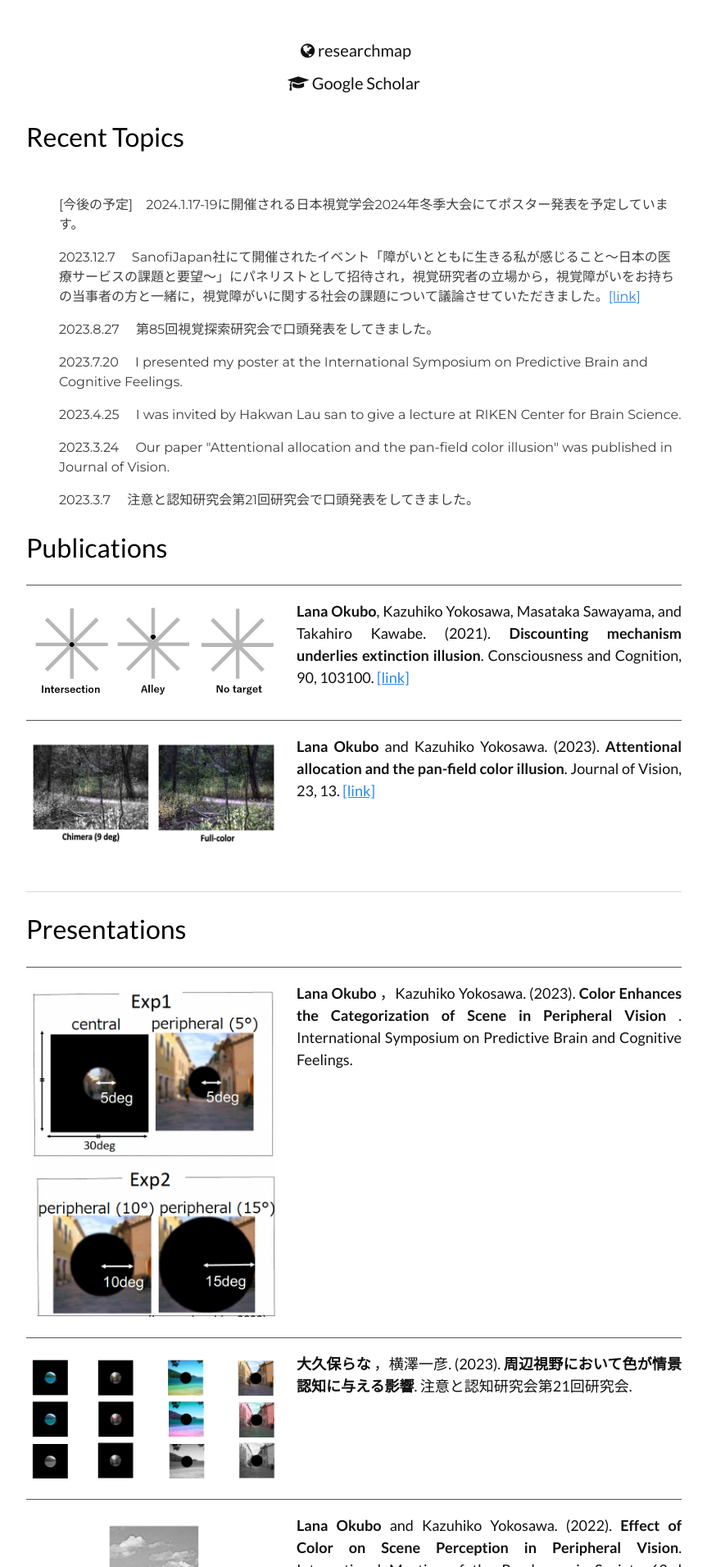
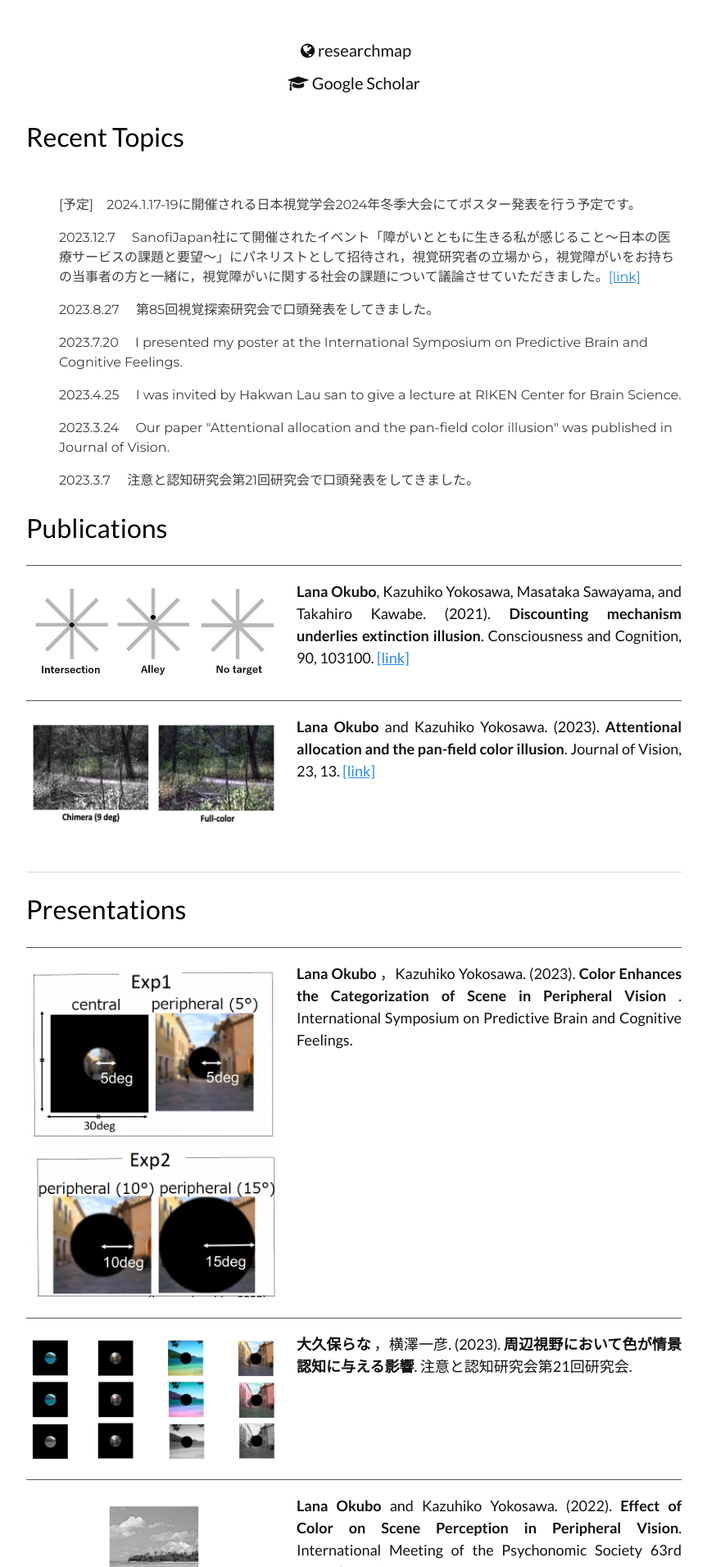
Before and after one commit to LNOKB/lnokb.github.io, a Jekyll site: the page built from index.html, in a window 1280 px wide. Shown: the part 788-2699 px from the top of the page at 82% size, without its empty margins (208-1071 px from the left). Built offline with Jekyll 4.4.1, drawn with Linux system fonts in a browser that asks for light colours.

Commit message:
Update index.html

```diff
--- a/index.html
+++ b/index.html
@@ -47,7 +47,7 @@ layout: home-page
     <ul>
 
       <p class="subtitle">
-        [今後の予定]　2024.1.17-19に開催される日本視覚学会2024年冬季大会にてポスター発表を予定しています。
+        [予定]　2024.1.17-19に開催される日本視覚学会2024年冬季大会にてポスター発表を行う予定です。
       </p>
 
        <p class="subtitle">
```
